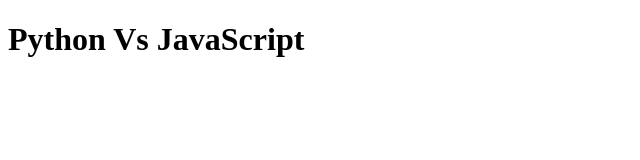
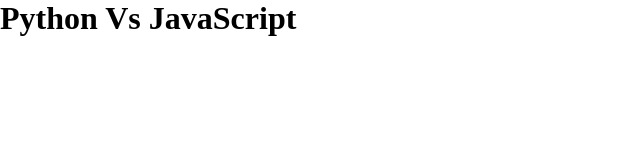
Before and after one commit to SooryaGeorge7/Python-Vs-Javascript-Quiz, a plain HTML site: page index.html in a window 1280 px wide. Shown: the whole page, without its empty margins (0-640 px from the left). Drawn offline with Linux system fonts and the light colour scheme.

Commit message:
added default styling

```diff
--- a/assets/css/style.css
+++ b/assets/css/style.css
@@ -1 +1,11 @@
 @import url('https://fonts.googleapis.com/css2?family=Noto+Serif:wght@700&family=Open+Sans&display=swap');
+
+
+* {
+    margin: 0;
+    padding: 0;
+    border: none;
+    text-decoration: none;
+    list-style: none;
+    box-sizing: border-box;
+}
```
